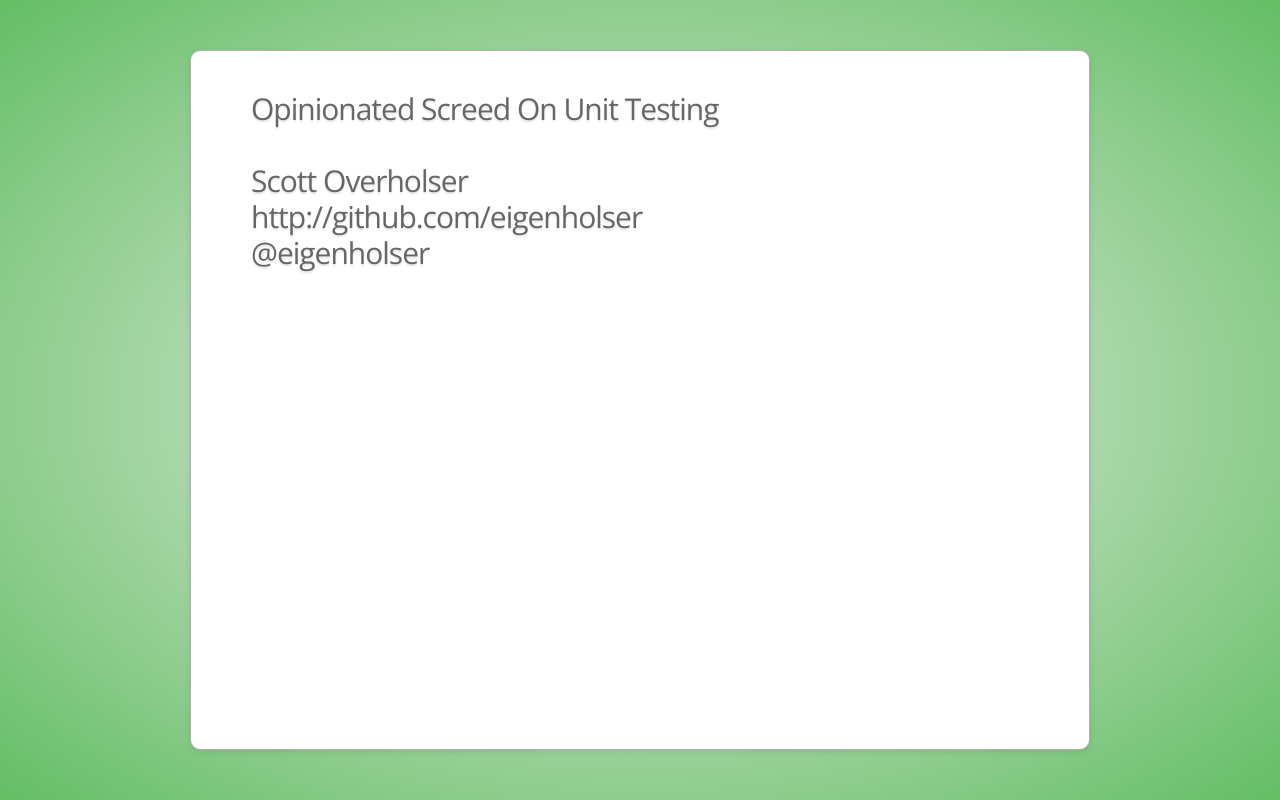
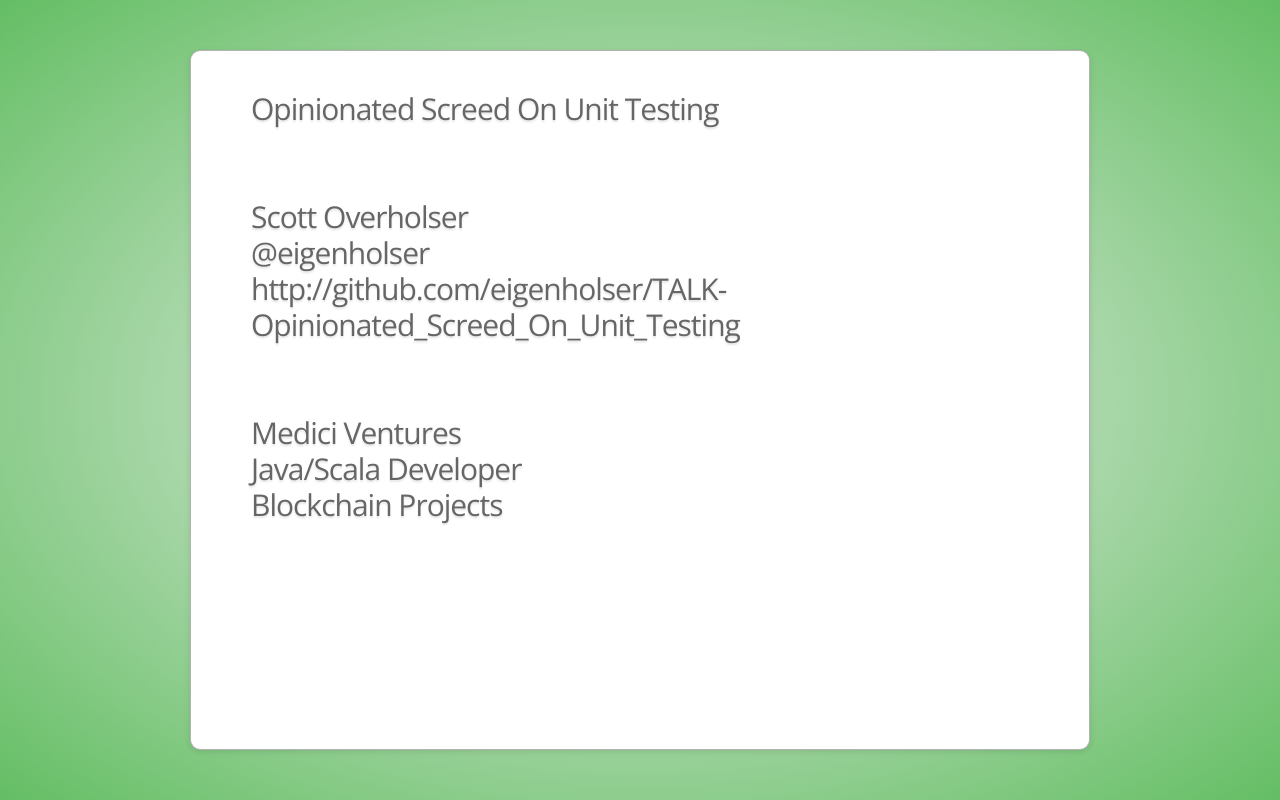
Before and after one commit to eigenholser/TALK-Opinionated_Screed_On_Unit_Testing, a website: page screed.html in a window 1280 px wide. Drawn offline with nearby package versions, Linux system fonts and the light colour scheme.

Commit message:
Tweek speaker notes.

```diff
--- a/screed.html
+++ b/screed.html
@@ -15,9 +15,15 @@
         <div id="start" class="step slide" data-x="-1000" data-y="-1500" data-scale="1">
           <h1>Opinionated Screed On Unit Testing</h1>
           <h1>&nbsp;</h1>
+          <h1>&nbsp;</h1>
           <h1>Scott Overholser</h1>
-          <h1>http://github.com/eigenholser</h1>
           <h1>@eigenholser</h1>
+          <h1>http://github.com/eigenholser/TALK-Opinionated_Screed_On_Unit_Testing</h1>
+          <h1>&nbsp;</h1>
+          <h1>&nbsp;</h1>
+          <h1>Medici Ventures</h1>
+          <h1>Java/Scala Developer</h1>
+          <h1>Blockchain Projects</h1>
           <!--
           * Introduction. Medici Ventures, blockchain.
           * Explain how this talk came to be. Many differing opinions. Poorly
@@ -34,6 +40,7 @@
           <!--
           * One of the benefits of giving a talk on a subject is how much we learn.
           * Intended as humour.
+          * Disagreements are learning experiences.
           -->
         </div>
 
@@ -41,6 +48,7 @@
           <p><b class="rotating">screed</b> /skrēd/ <em>noun</em></p>
           <p>a long speech or piece of writing, typically one regarded as tedious.</p>
           <!--
+          * Screed is a cool word.
           * Your mileage may vary.
           -->
         </div>
```
